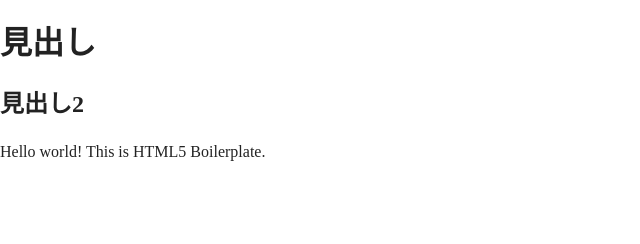
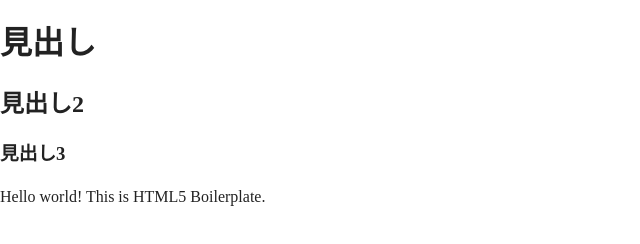
Before and after one commit to fkchaaang/git_challenge_h, a plain HTML site: page index.html in a window 1280 px wide. Shown: the whole page, without its empty margins (0-640 px from the left). Drawn offline with nearby package versions, Linux system fonts and the light colour scheme.

Commit message:
見出し3追加

```diff
--- a/index.html
+++ b/index.html
@@ -25,6 +25,7 @@
   <!-- Add your site or application content here -->
   <h1>見出し</h1>
   <h2>見出し2</h2>
+  <h3>見出し3</h3>
   <p>Hello world! This is HTML5 Boilerplate.</p>
   <script src="js/vendor/modernizr-3.7.1.min.js"></script>
   <script src="https://code.jquery.com/jquery-3.3.1.min.js" integrity="sha256-FgpCb/KJQlLNfOu91ta32o/NMZxltwRo8QtmkMRdAu8=" crossorigin="anonymous"></script>
```
